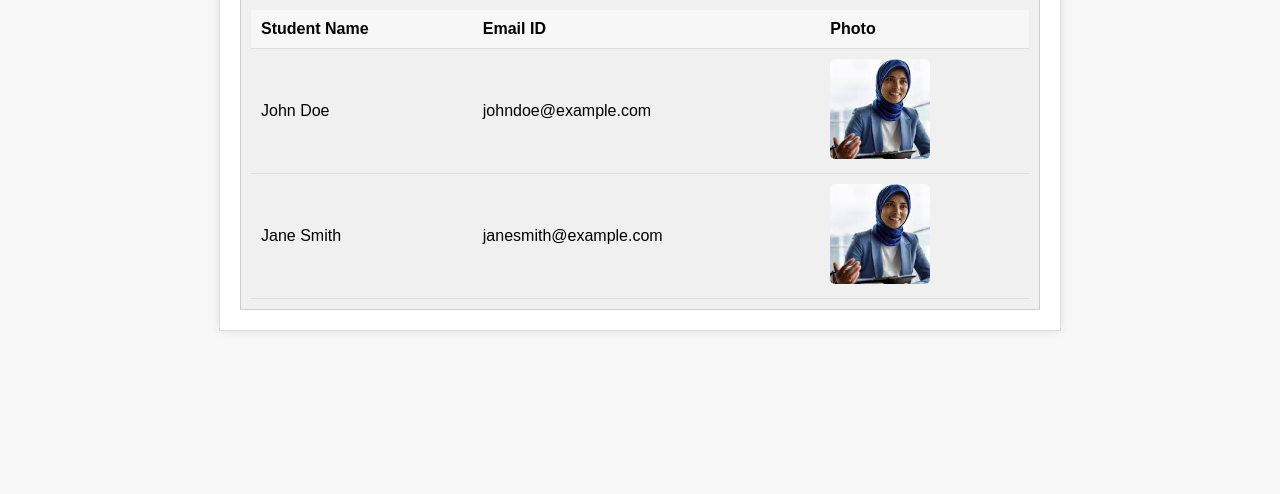
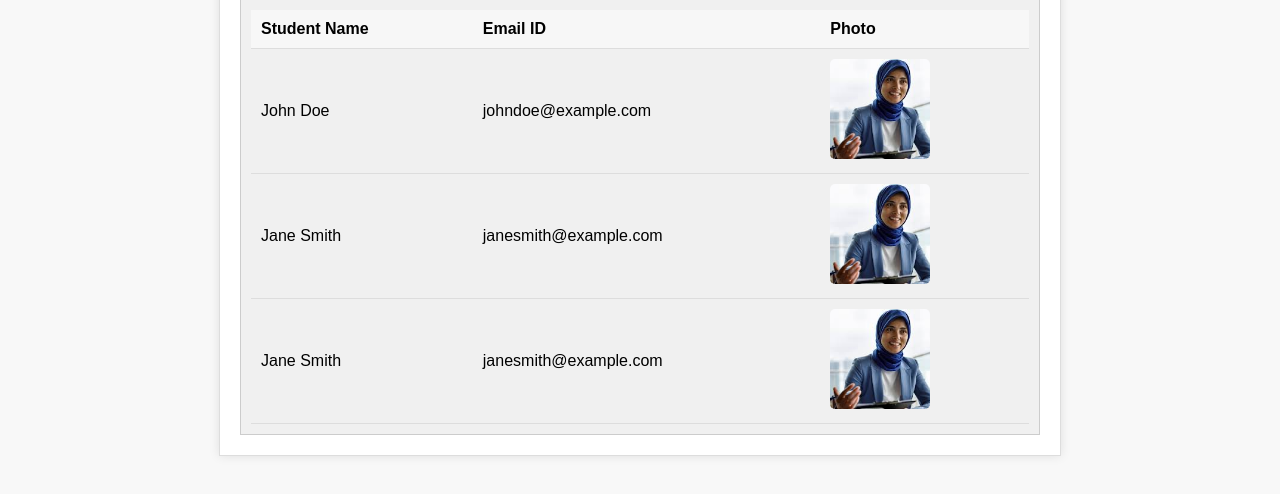
Before and after one commit to riyatheresa18/department-web-app, a plain HTML site: page index.html in a window 1280 px wide. Shown: the part 200-694 px from the top of the page. Drawn offline with Linux system fonts and the light colour scheme.

Commit message:
Describe your changes here

```diff
--- a/index.html
+++ b/index.html
@@ -35,6 +35,11 @@
                         <td>janesmith@example.com</td>
                         <td><img src="photos/photos1.jpg" alt="Jane Smith's Photo"></td>
                     </tr>
+                    <tr>
+                        <td>Jane Smith</td>
+                        <td>janesmith@example.com</td>
+                        <td><img src="photos/photos1.jpg" alt="Jane Smith's Photo"></td>
+                    </tr>
                     <!-- Add more rows as needed -->
                 </tbody>
             </table>
```
